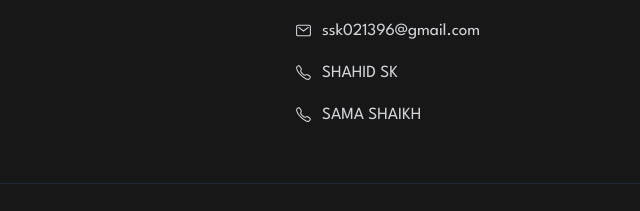
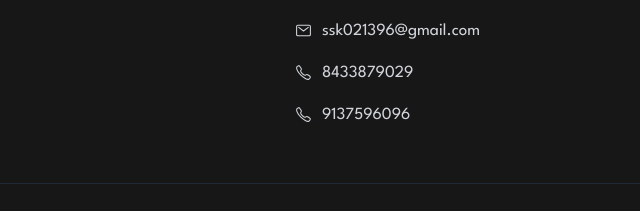
Before and after one commit to am471/website-realestate, a plain HTML site: page index.html in a window 1280 px wide. Shown: the part 3974-4185 px from the top of the page, 640-1280 px from the left. Drawn offline with nearby package versions, Linux system fonts and the light colour scheme.

Commit message:
Update index.html

```diff
--- a/index.html
+++ b/index.html
@@ -395,11 +395,11 @@
 
                             <li class="footer-item">
                                 <ion-icon name="call-outline"></ion-icon>
-                                <a href="tel: "8433879029" class="footer-link">SHAHID SK</a>
+                                <a href="tel: "8433879029" class="footer-link">8433879029</a>
                             </li>
 				<li class="footer-item">
                                 <ion-icon name="call-outline"></ion-icon>
-                                <a href="tel: "9137596096" class="footer-link">SAMA SHAIKH</a>
+                                <a href="tel: "9137596096" class="footer-link">9137596096</a>
                             </li>
                         </ul>
                     </div>
```
